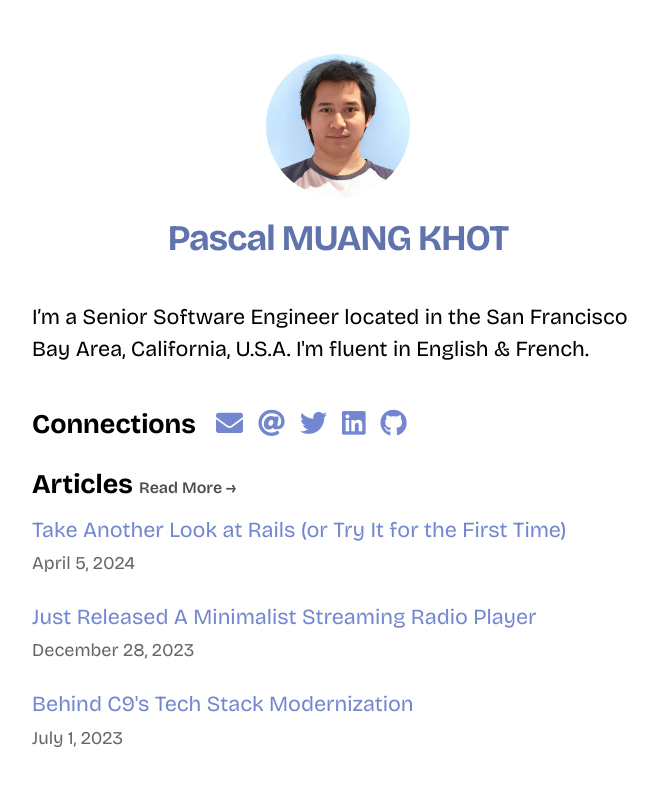
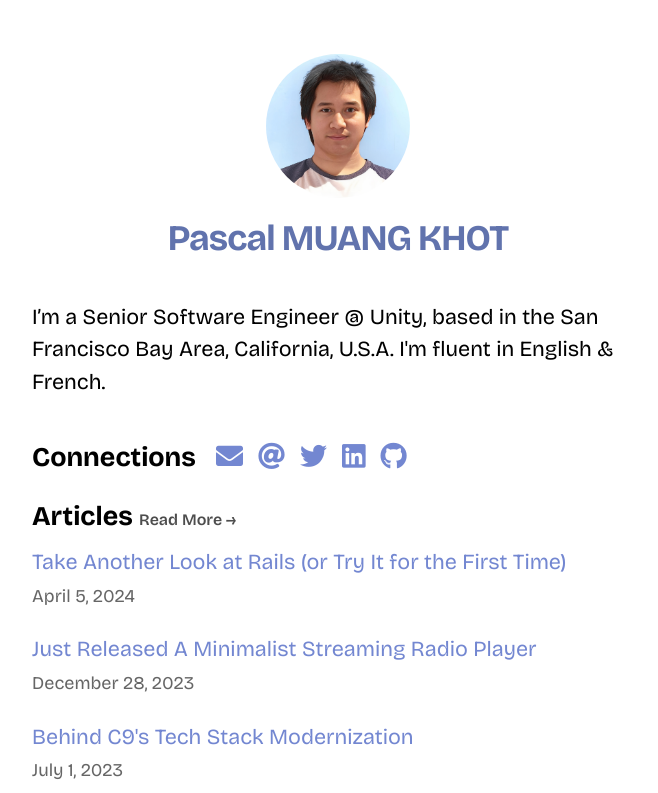
Before and after one commit to mkpascal/mkpascal.net, a Next.js app: page / in a window 1280 px wide. Shown: the top 793 px of the page, without its empty margins (302-960 px from the left). Built offline with nearby package versions, Linux system fonts and the light colour scheme.

Commit message:
Update index.js

```diff
--- a/pages/index.js
+++ b/pages/index.js
@@ -15,7 +15,7 @@ export default function Home({ allPostsData, allProjectsData }) {
       </Head>
       <section className={`${utilStyles.headingMd}`}>
         <p className={utilStyles.topP}>
-            I’m a Senior Software Engineer located in the San Francisco Bay Area, California, U.S.A. I'm fluent in English & French.
+            I’m a Senior Software Engineer &#64; Unity, based in the San Francisco Bay Area, California, U.S.A. I'm fluent in English & French.
             <span style={{ display: 'none' }} className={utilStyles.spanTop}>I'm actively exploring back-end & full-stack site engineering opportunities, with a preference for Ruby on Rails positions. Check my resume out <Link href={`/resume`}>here</Link>. You can reach me via email at <a href="mailto:pmk@khot.us">pmk@khot.us</a>.</span>
         </p>
       </section>
```
